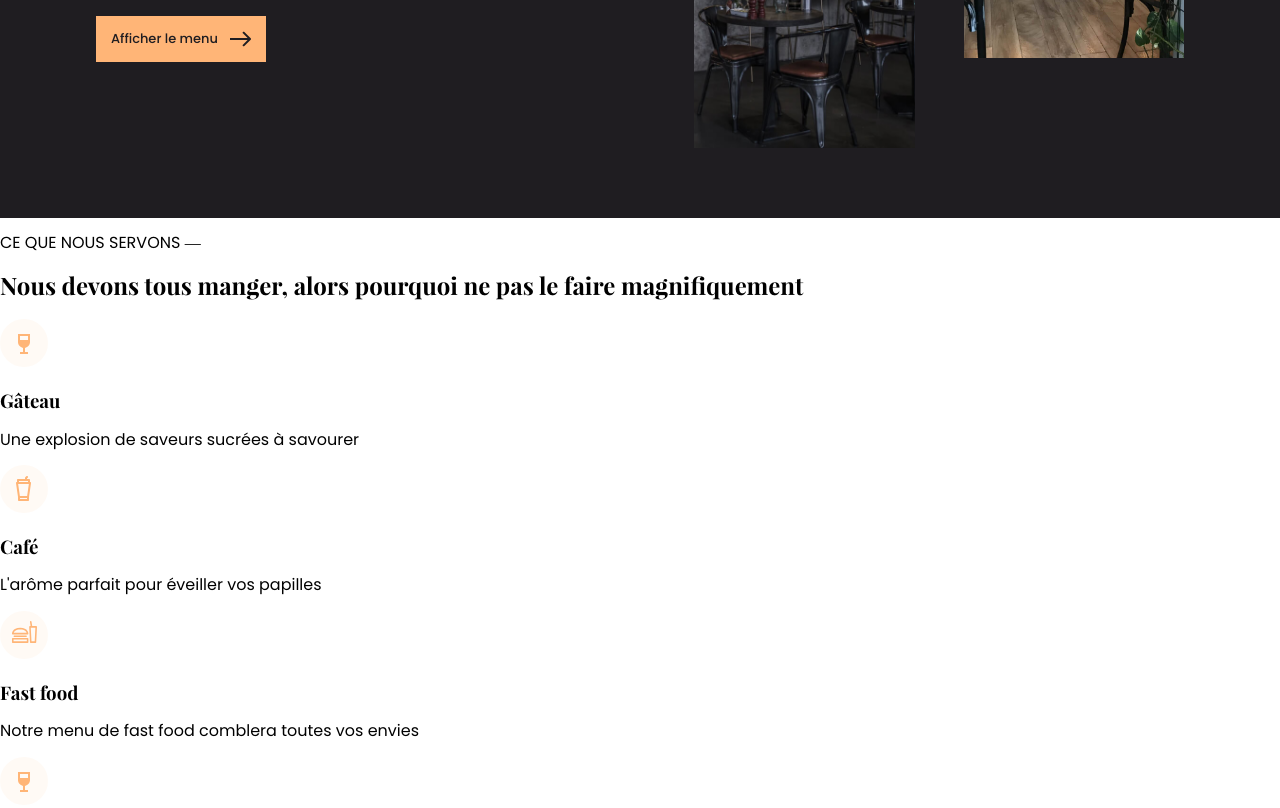
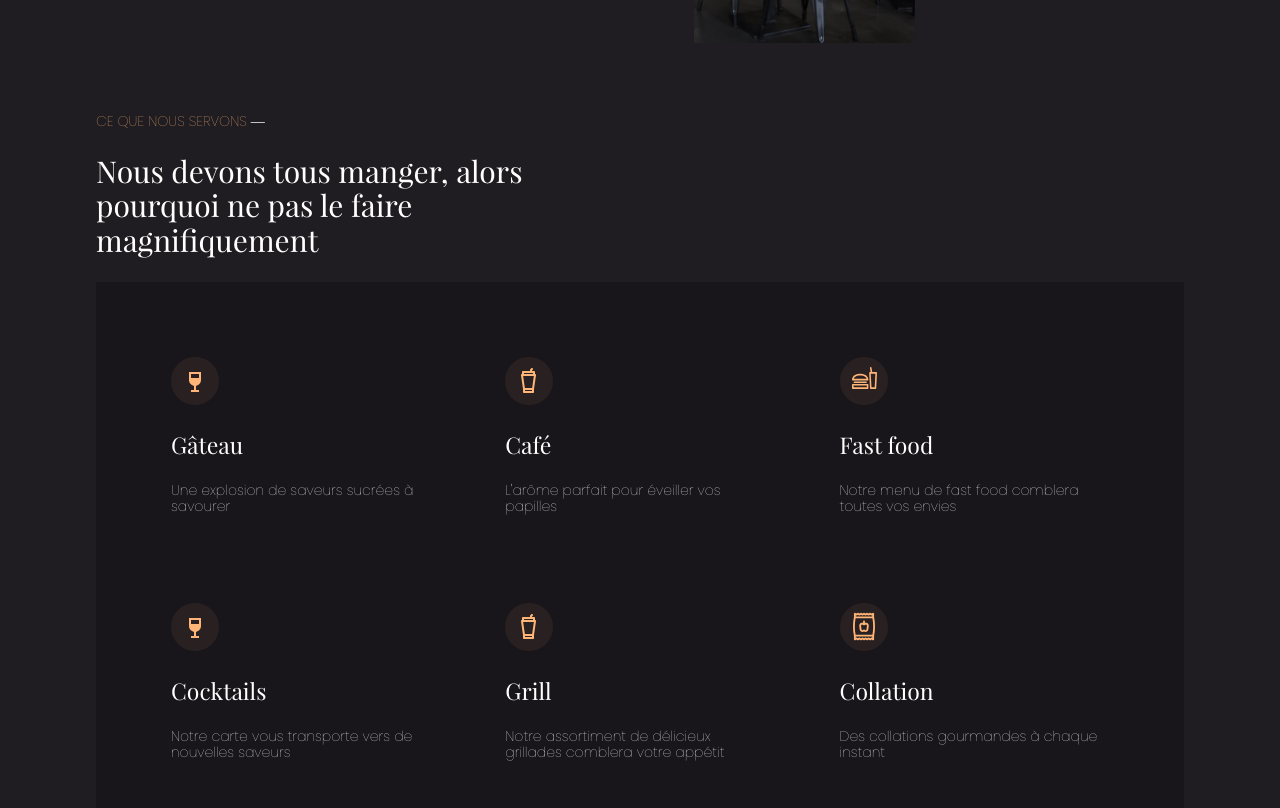
Before and after one commit to sia220/Site-Vitrine-Restaurant, a website: page index.html in a window 1280 px wide. Shown: the part 1094-1902 px from the top of the page. Drawn offline with nearby package versions, Linux system fonts and the light colour scheme.

Commit message:
- codage section Offres (all versions) - diminution padding entre section - utilisation des classes communes entre les sections

```diff
--- a/index.css
+++ b/index.css
@@ -124,7 +124,7 @@ h4 {
 /*Section A propos */
 .apropos {
     background-color: #1f1d21;
-    padding: 70px 0;
+    padding: 35px 0;
 }
 .apropos__container {
     display: flex;
@@ -179,7 +179,7 @@ h4 {
 /* Section En savoir plus*/
 .ensavoirplus {
     background-color: #1f1d21;
-    padding: 70px 0;
+    padding: 35px 0;
 }
 .ensavoirplus__container {
     display: flex;
@@ -191,17 +191,19 @@ h4 {
     color: white;
     width: 45%;
 }
-.ensavoirplus-txt__first {
+.section-intro {
     color: #ffb577;
     font-weight: 100;
     font-size: 14px;
+    margin-top: 0;
 }
-.ensavoirplus-txt__first span {
+.section-intro span {
     color: white;
 }
-.ensavoirplus-txt__h2 {
+.section-titre {
     font-weight: 500;
     font-size: 30px;
+    color: white;
 }
 .ensavoirplus-txt__desc {
     font-size: 13px;
@@ -297,3 +299,52 @@ h4 {
         padding-top: 0px;
     }
 }
+/* Section offres */
+.offres {
+    background-color: #1f1d21;
+    padding: 35px 0;
+}
+.offres__container {
+    width: 85%;
+    margin: auto;
+}
+.offres__container .section-titre {
+    width: 45%;
+}
+.offres-boite {
+    display: flex;
+    flex-wrap: wrap;
+    background-color: #19161b;
+    padding: 75px 0px 75px 75px;
+    color: white;
+}
+.offres-item {
+    width: 33%;
+    padding-right: 75px;
+}
+
+.offres-item:first-child {
+    padding-bottom: 75px;
+}
+.offres-item h3 {
+    font-weight: 500;
+    font-size: 23px;
+}
+.offres-item p {
+    font-weight: 100;
+    font-size: 14px;
+}
+@media only screen and (max-width: 500px) {
+    .offres-item {
+        width: 50%;
+    }
+    .offres-item p {
+        font-size: 12px;
+    }
+    .offres-boite {
+        padding: 30px 0px 30px 30px;
+    }
+    .offres-item:nth-child(3) {
+        padding-bottom: 75px;
+    }
+}
```
